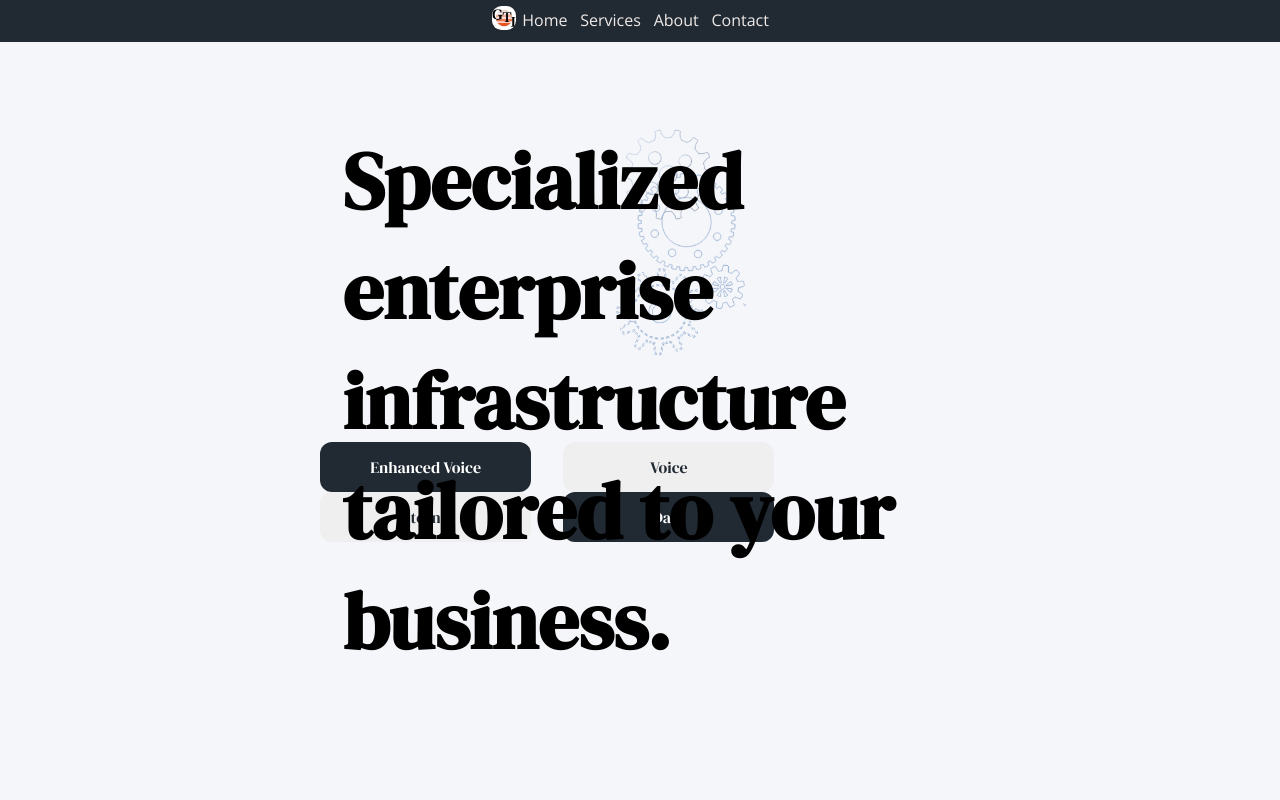
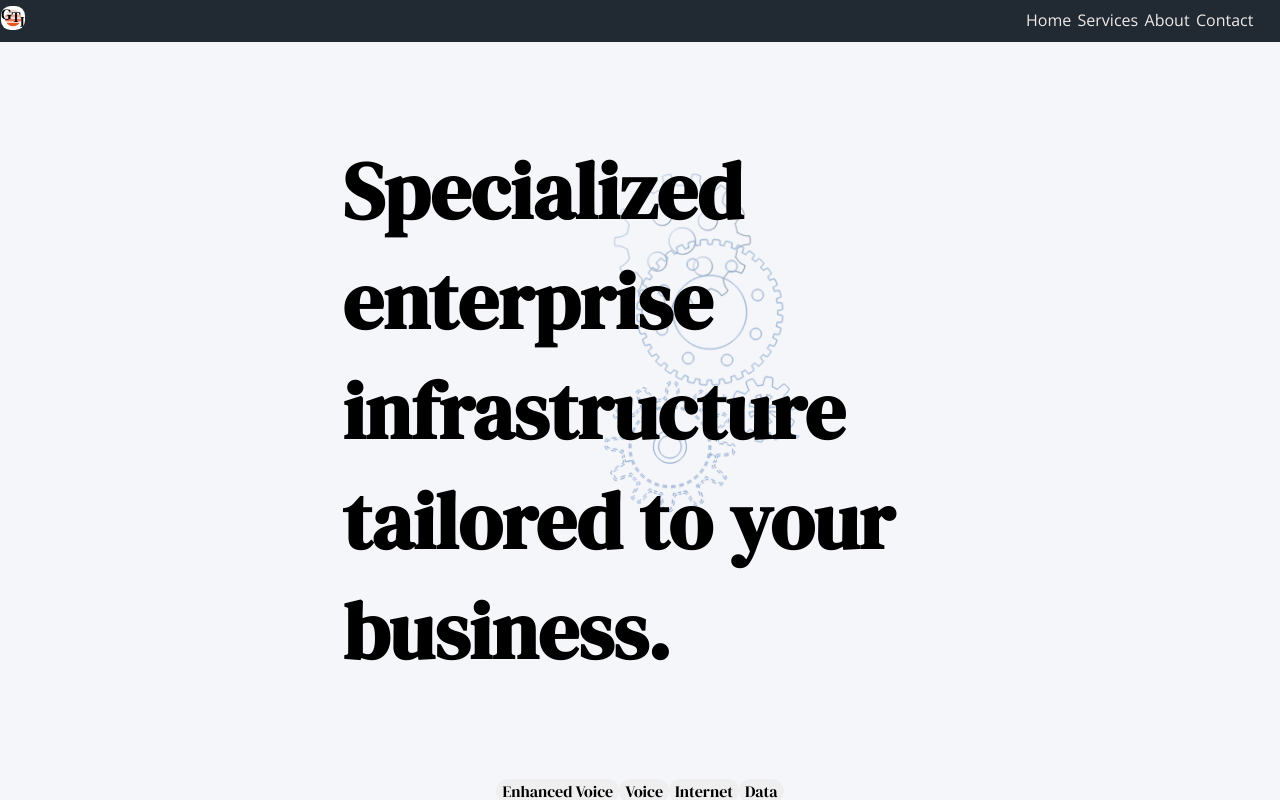
Before and after one commit to kitoshi/gti-next, a Next.js app: page /services in a window 1280 px wide. Shown: the top 800 px of the page. Built offline with nearby package versions, Linux system fonts and the light colour scheme.

Commit message:
css format and new buttons

```diff
--- a/pages/services.js
+++ b/pages/services.js
@@ -70,7 +70,10 @@ export default function Services(props) {
             backgroundColor: 'var(--bg-color)',
             alignItems: 'center',
             position: 'relative',
-            height: '100vh'
+            height: '100vh',
+            display: 'flex',
+            flexDirection: 'column',
+            justifyContent: 'space-between'
           }}
         >
           <div className='services-header-image-container'>
@@ -79,7 +82,7 @@ export default function Services(props) {
                 marginTop: '0',
                 paddingTop: '10%',
                 paddingLeft: '3.5%',
-                position: 'absolute',
+                position: 'inherit',
                 top: '5%',
                 left: '0',
                 zIndex: '1'
@@ -99,15 +102,11 @@ export default function Services(props) {
           <nav>
             <button
               style={{
-                color: 'white',
-                width: '33%',
-                height: '50px',
                 borderRadius: '12px',
                 border: 'none',
-                marginRight: '5%',
                 fontSize: 'medium'
               }}
-              className='landing-button'
+              className='services-button'
               onClick={onEnhancedButtonClick}
               tabIndex='0'
             >
@@ -115,46 +114,36 @@ export default function Services(props) {
             </button>
             <button
               style={{
-                width: '33%',
-                height: '50px',
                 borderRadius: '12px',
                 borderStyle: 'solid',
                 border: 'none',
                 fontSize: 'medium'
               }}
               onClick={onVoiceButtonClick}
-              className='landing-button-contact'
+              className='services-button'
             >
               Voice
             </button>
             <button
               style={{
-                width: '33%',
-                height: '50px',
                 borderRadius: '12px',
                 borderStyle: 'solid',
                 border: 'none',
-                marginRight: '5%',
                 fontSize: 'medium'
               }}
               onClick={onInternetButtonClick}
-              className='landing-button-contact'
+              className='services-button'
             >
               Internet
             </button>
             <button
               style={{
-                color: 'white',
-                width: '33%',
-                height: '50px',
                 borderRadius: '12px',
                 border: 'none',
-
                 fontSize: 'medium'
               }}
-              className='landing-button'
+              className='services-button'
               onClick={onDataButtonClick}
-              tabIndex='0'
             >
               Data
             </button>
--- a/styles/globals.css
+++ b/styles/globals.css
@@ -327,7 +327,7 @@ section {
     flex-direction: row;
     background-color: var(--section-color);
     align-items: center;
-    justify-content: center;
+
     width: 100%;
     margin-top: 0%;
     padding-top: 0.5%;
@@ -336,7 +336,10 @@ section {
 
   nav.global-nav > a {
     color: var(--heading-color);
-    margin-left: 0.5%;
+  }
+
+  .first-nav-link {
+    margin-left: auto;
   }
 
   .rounded-logo {
@@ -414,7 +417,7 @@ section {
   }
 
   .services-header-image-container {
-    height: 50vh;
+    height: 75vh;
     position: relative;
   }
 
```
